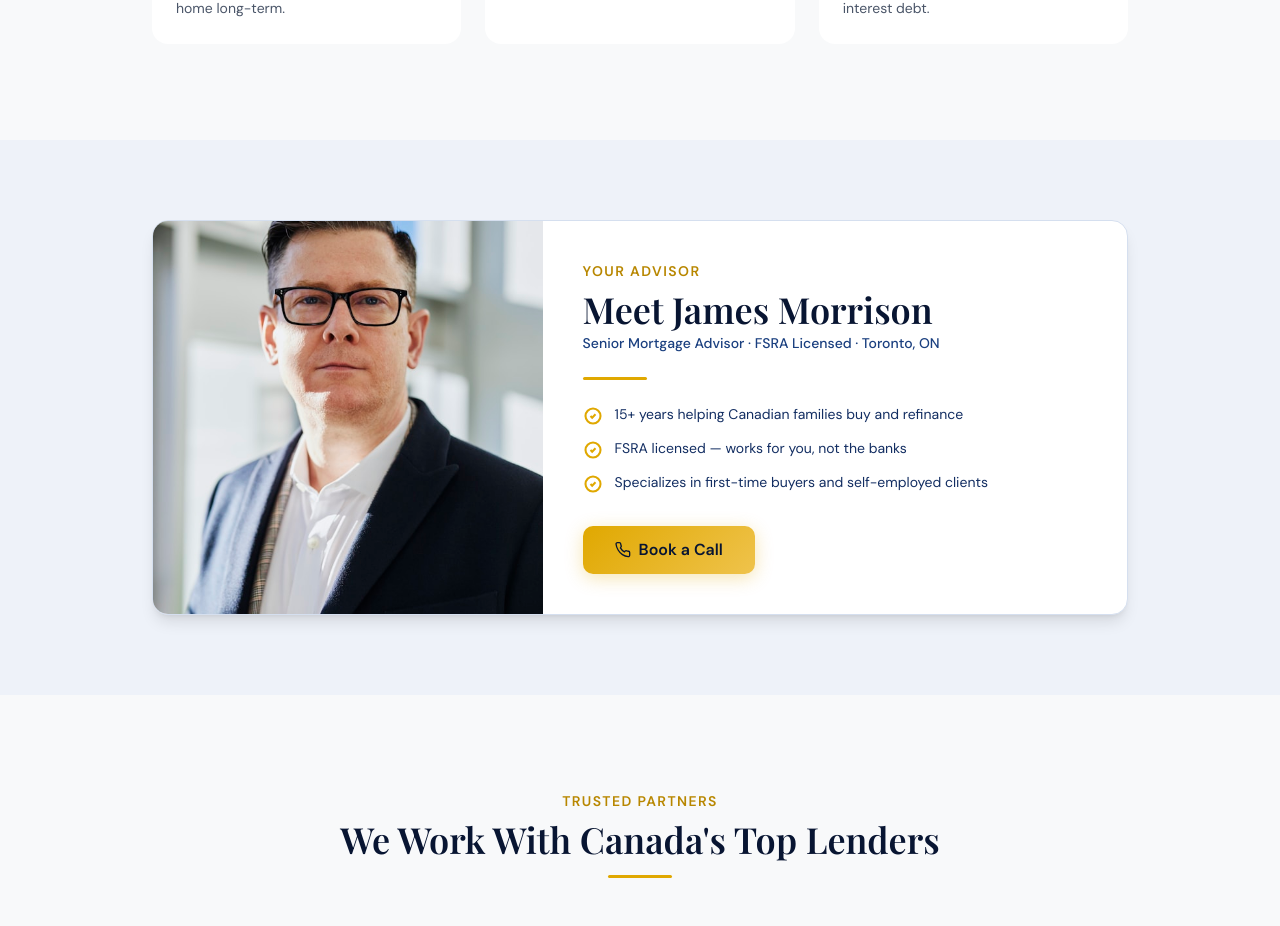
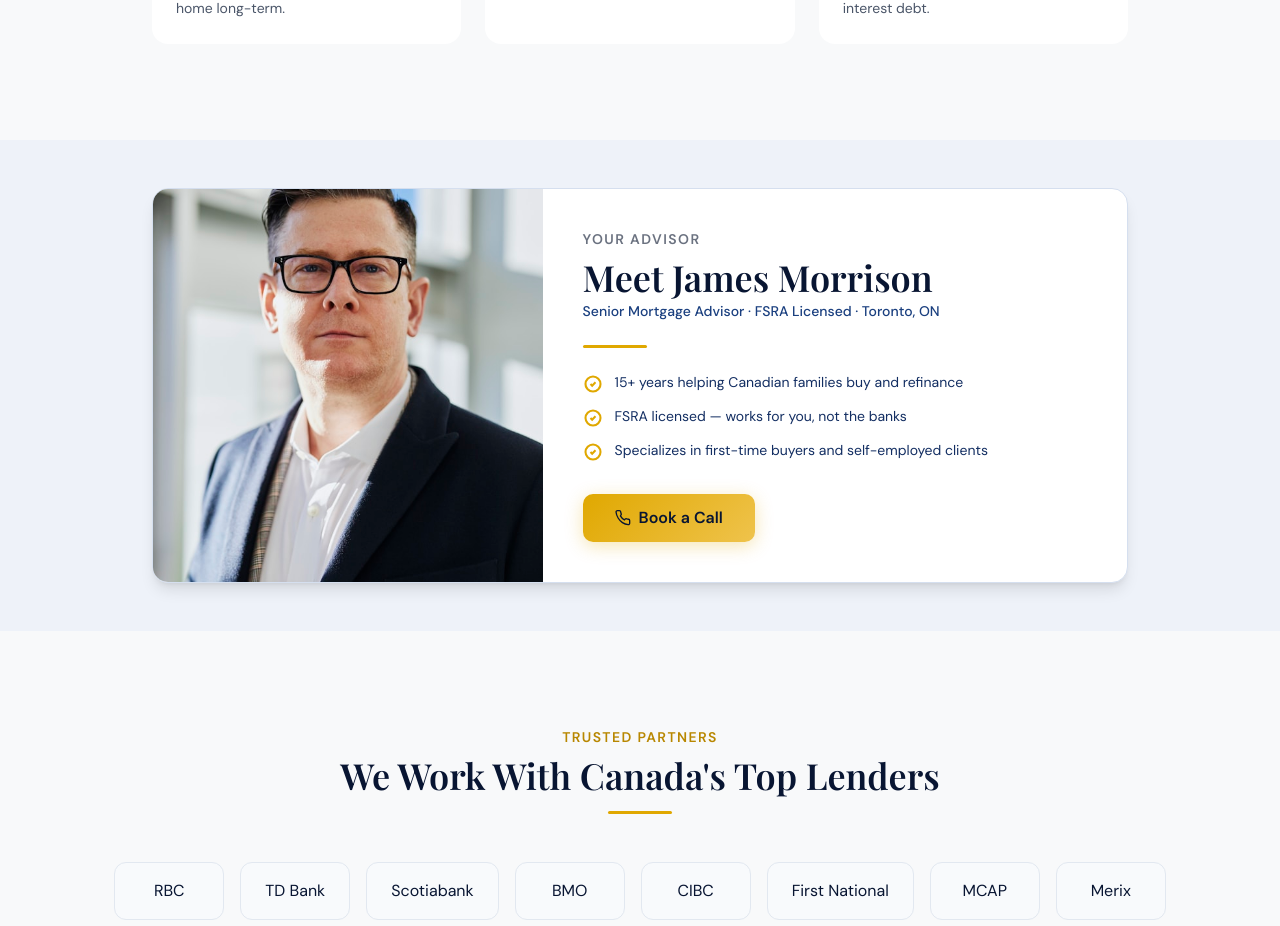
Before and after one commit to melzeranthony6-ai/clearpath-mortgage, a React (Vite) app: page / in a window 1280 px wide. Shown: the part 3677-4603 px from the top of the page. Built offline with nearby package versions, Linux system fonts and the light colour scheme.

Commit message:
fix: gray label and reduce padding in advisor section

```diff
--- a/src/components/MeetYourAdvisor.tsx
+++ b/src/components/MeetYourAdvisor.tsx
@@ -6,7 +6,7 @@ function MeetYourAdvisor() {
   ]
 
   return (
-    <section id="advisor" className="py-16 sm:py-20 bg-navy-50">
+    <section id="advisor" className="py-8 sm:py-12 bg-navy-50">
       <div className="max-w-5xl mx-auto px-4 sm:px-6">
         <div className="bg-white rounded-2xl border border-navy-100 shadow-lg overflow-hidden">
           <div className="grid grid-cols-1 md:grid-cols-5 gap-0">
@@ -20,7 +20,7 @@ function MeetYourAdvisor() {
             </div>
 
             <div className="md:col-span-3 p-8 sm:p-10 flex flex-col justify-center">
-              <p className="text-gold-600 font-semibold text-sm tracking-widest uppercase mb-2">Your Advisor</p>
+              <p className="text-[#6b7280] font-semibold text-sm tracking-widest uppercase mb-2">Your Advisor</p>
               <h2 className="font-display text-3xl sm:text-4xl text-navy-900 mb-1">Meet James Morrison</h2>
               <p className="text-navy-600 font-medium text-sm mb-6">
                 Senior Mortgage Advisor · FSRA Licensed · Toronto, ON
```
